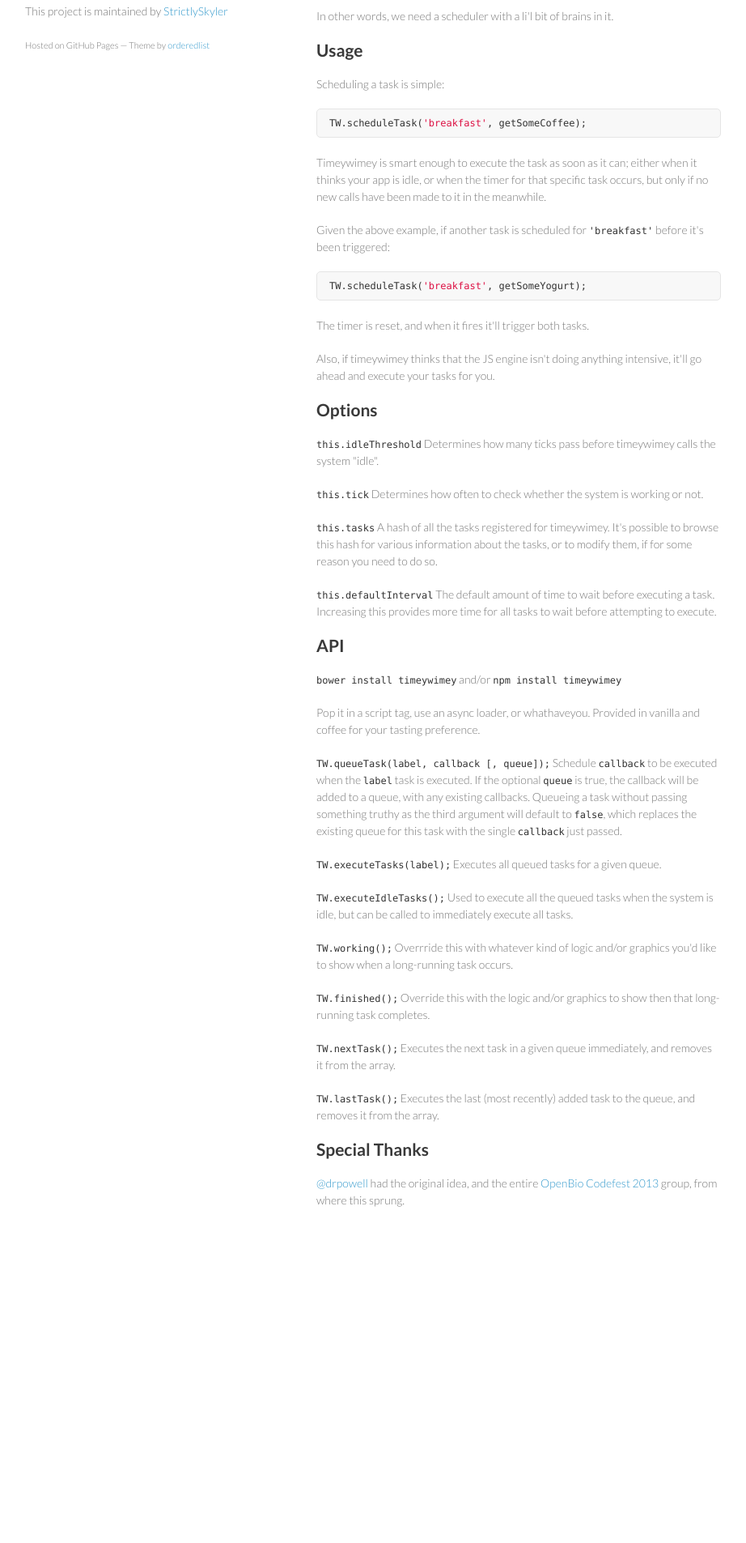
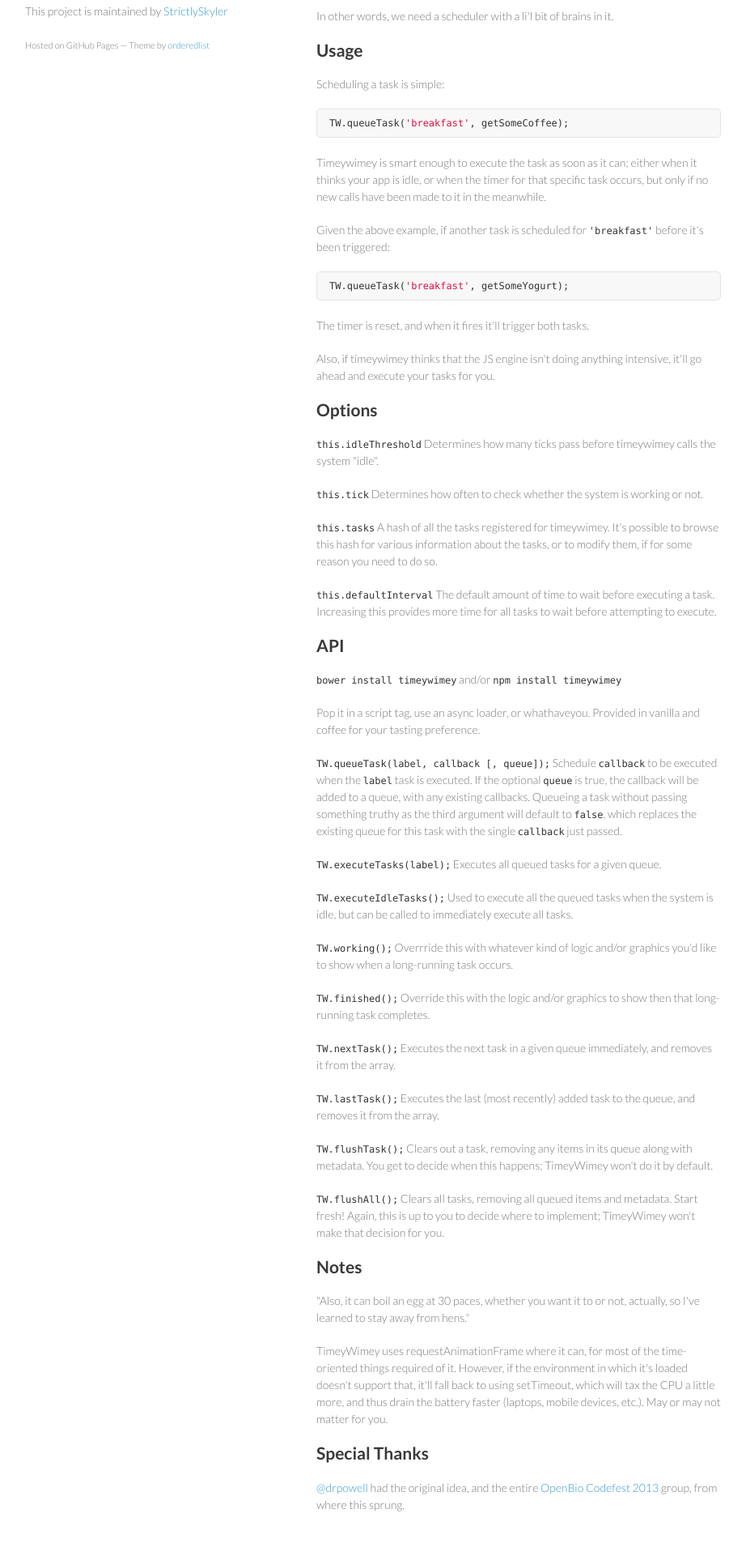
Before and after one commit to StrictlySkyler/timeywimey, a plain HTML site: page index.html in a window 1280 px wide. Shown: the part 665-2570 px from the top of the page at 81% size, without its empty margins (179-1101 px from the left). Before the commit the page ends 2227 px from the top, so only its background shows below. Drawn offline with Linux system fonts and the light colour scheme.

Commit message:
Create gh-pages branch via GitHub

```diff
--- a/index.html
+++ b/index.html
@@ -48,14 +48,14 @@
 
 <p>Scheduling a task is simple:</p>
 
-<div class="highlight"><pre><span class="nx">TW</span><span class="p">.</span><span class="nx">scheduleTask</span><span class="p">(</span><span class="s1">'breakfast'</span><span class="p">,</span> <span class="nx">getSomeCoffee</span><span class="p">);</span>
+<div class="highlight"><pre><span class="nx">TW</span><span class="p">.</span><span class="nx">queueTask</span><span class="p">(</span><span class="s1">'breakfast'</span><span class="p">,</span> <span class="nx">getSomeCoffee</span><span class="p">);</span>
 </pre></div>
 
 <p>Timeywimey is smart enough to execute the task as soon as it can; either when it thinks your app is idle, or when the timer for that specific task occurs, but only if no new calls have been made to it in the meanwhile.</p>
 
 <p>Given the above example, if another task is scheduled for <code>'breakfast'</code> before it's been triggered:</p>
 
-<div class="highlight"><pre><span class="nx">TW</span><span class="p">.</span><span class="nx">scheduleTask</span><span class="p">(</span><span class="s1">'breakfast'</span><span class="p">,</span> <span class="nx">getSomeYogurt</span><span class="p">);</span>
+<div class="highlight"><pre><span class="nx">TW</span><span class="p">.</span><span class="nx">queueTask</span><span class="p">(</span><span class="s1">'breakfast'</span><span class="p">,</span> <span class="nx">getSomeYogurt</span><span class="p">);</span>
 </pre></div>
 
 <p>The timer is reset, and when it fires it'll trigger both tasks.</p>
@@ -107,6 +107,19 @@
 <p><code>TW.lastTask();</code>
 Executes the last (most recently) added task to the queue, and removes it from the array.</p>
 
+<p><code>TW.flushTask();</code>
+Clears out a task, removing any items in its queue along with metadata.  You get to decide when this happens; TimeyWimey won't do it by default.</p>
+
+<p><code>TW.flushAll();</code>
+Clears all tasks, removing all queued items and metadata.  Start fresh!  Again, this is up to you to decide where to implement; TimeyWimey won't make that decision for you.</p>
+
+<h2>
+<a name="notes" class="anchor" href="#notes"><span class="octicon octicon-link"></span></a>Notes</h2>
+
+<p>"Also, it can boil an egg at 30 paces, whether you want it to or not, actually, so I've learned to stay away from hens."</p>
+
+<p>TimeyWimey uses requestAnimationFrame where it can, for most of the time-oriented things required of it.  However, if the environment in which it's loaded doesn't support that, it'll fall back to using setTimeout, which will tax the CPU a little more, and thus drain the battery faster (laptops, mobile devices, etc.).  May or may not matter for you.</p>
+
 <h2>
 <a name="special-thanks" class="anchor" href="#special-thanks"><span class="octicon octicon-link"></span></a>Special Thanks</h2>
 
```
Also changed, not shown: params.json (+1 -1 lines).
